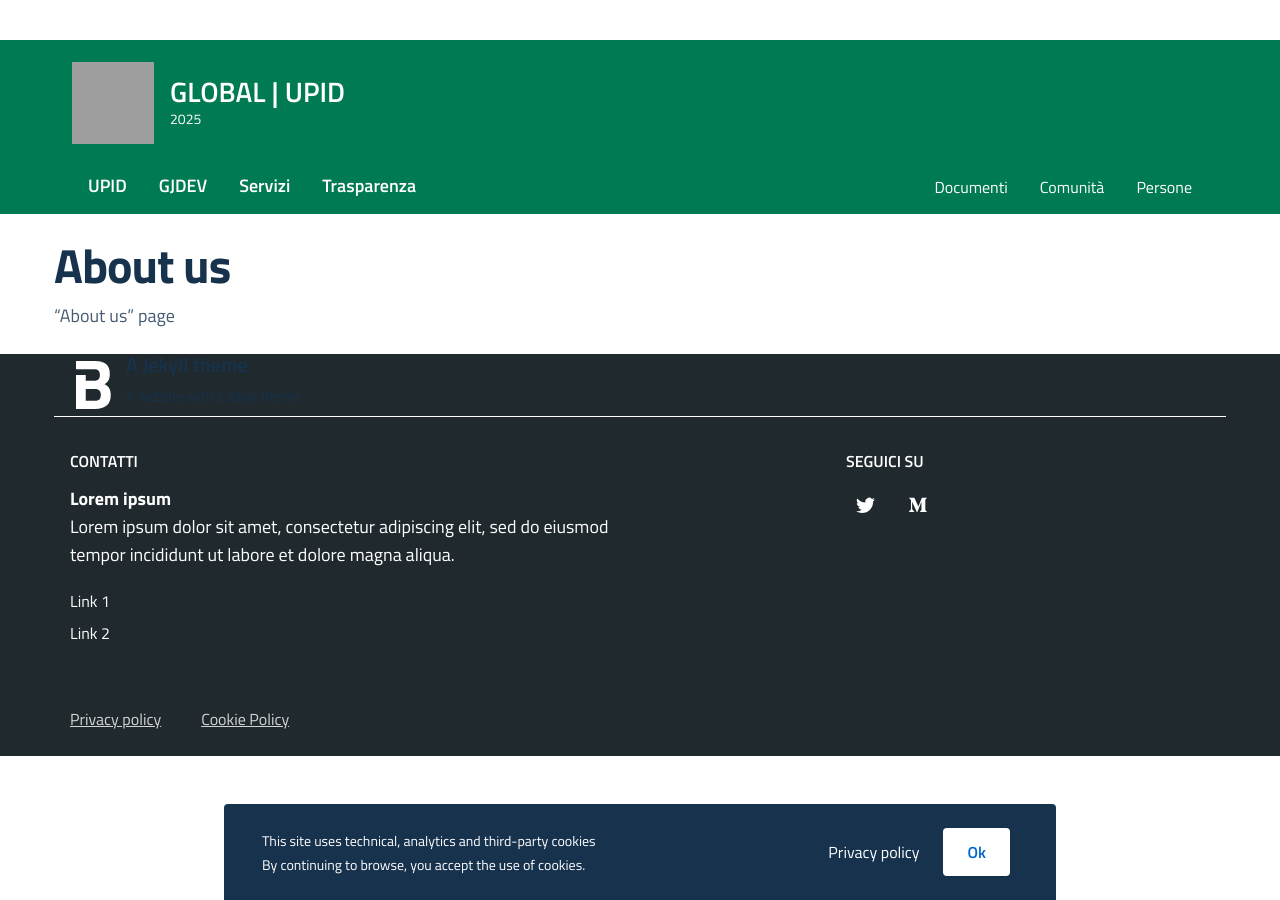
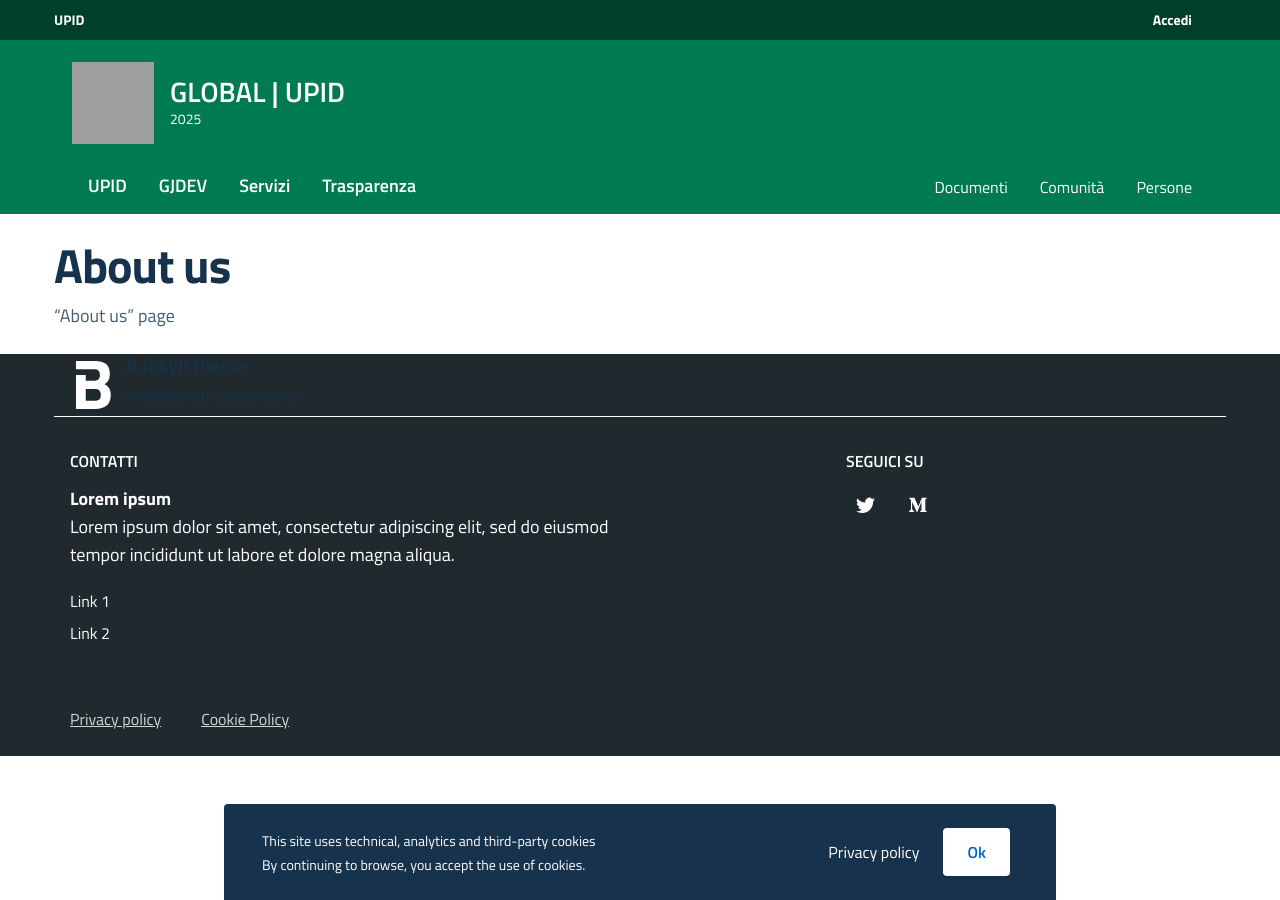
Before and after one commit to gabrieljonesdev/global, a Jekyll site: the page built from en/about-us.md, in a window 1280 px wide. Built offline with Jekyll 4.4.1, drawn with Linux system fonts in a browser that asks for light colours; grey boxes are pictures that could not be loaded.

Commit message:
Update header-slim.html

```diff
--- a/_includes/header/header-slim.html
+++ b/_includes/header/header-slim.html
@@ -1,4 +1,4 @@
-<div id="pre-header">
+<div id="pre-header" class="it-header-slim-wrapper">
         <div class="container">
           <div class="row variable-gutters">
             <div class="col-8">
```
